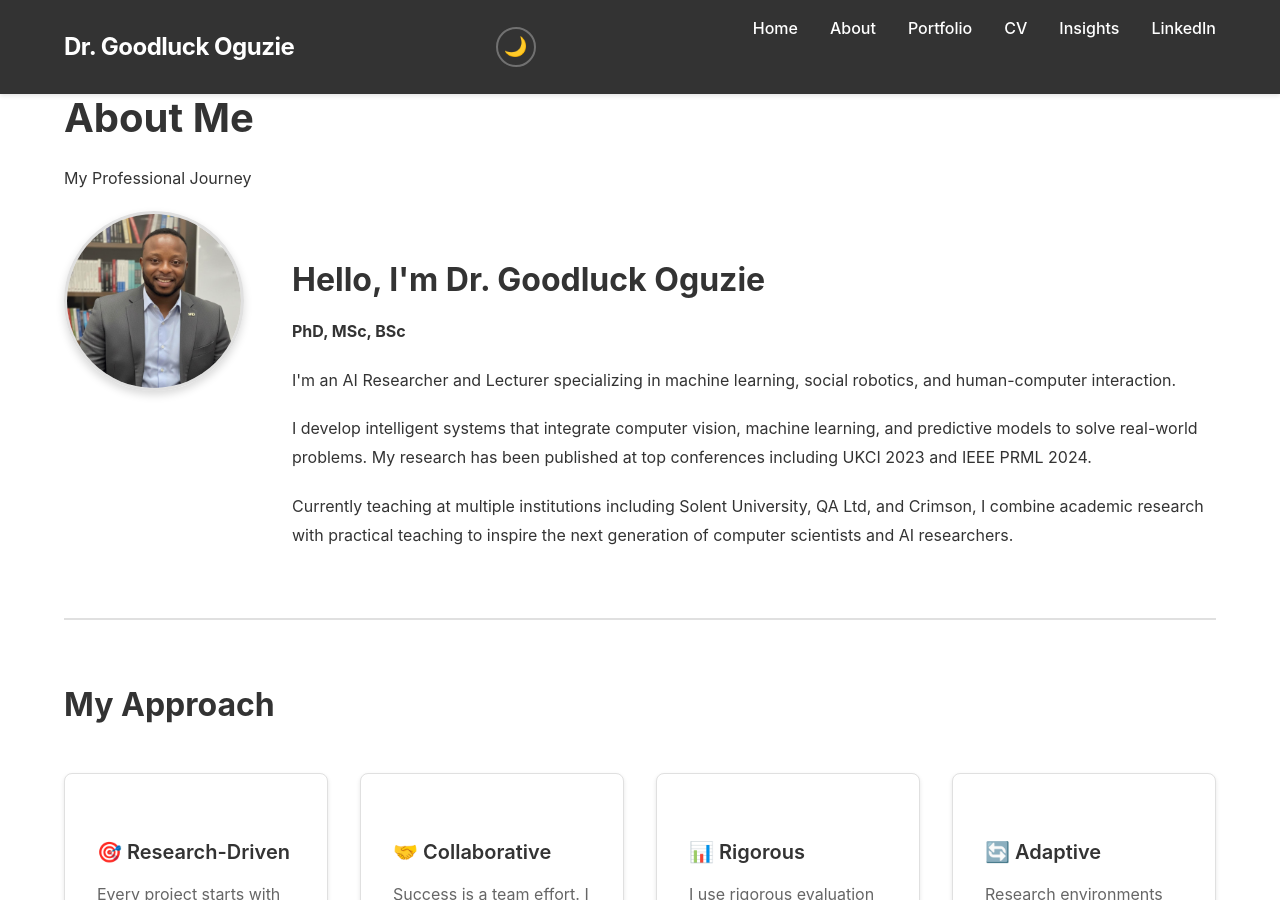
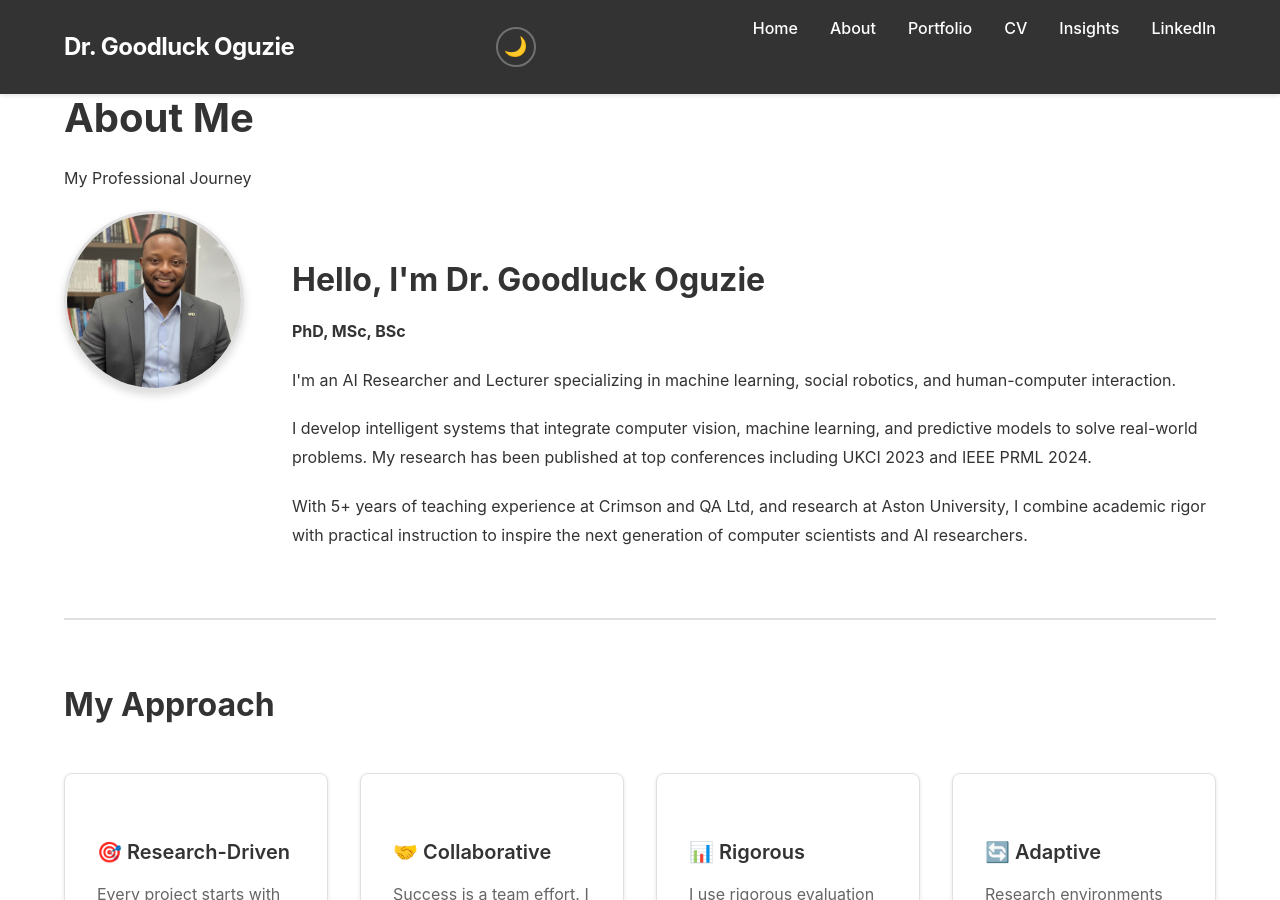
Before and after one commit to goodluckoguzie/goodluckoguzie.github.io, a Jekyll site: the page built from about.md, in a window 1280 px wide and 900 px high. Built offline with Jekyll 4.4.1, drawn with Linux system fonts in a browser that asks for light colours; some of the changed text lies outside the part shown.

Commit message:
Fix institution references to match LinkedIn - QA Ltd and Crimson, not Solent

```diff
--- a/_config.yml
+++ b/_config.yml
@@ -10,7 +10,7 @@ author:
   name: "Dr. Goodluck Oguzie"
   email: "drgoodluckoguzie@gmail.com"
   location: "United Kingdom"
-  institution: "Solent University"
+  institution: "QA Ltd & Crimson"
   bio: "I conduct research on intelligent systems that integrate computer vision, machine learning, and human-computer interaction. My work spans predictive world models, neural network architectures, and healthcare technology applications. I focus on developing adaptive and sustainable AI solutions that promote user trust and technological advancement."
 
 # Social Links
--- a/about.md
+++ b/about.md
@@ -16,7 +16,7 @@ My Professional Journey
     <p><strong>PhD, MSc, BSc</strong></p>
     <p>I'm an AI Researcher and Lecturer specializing in machine learning, social robotics, and human-computer interaction.</p>
     <p>I develop intelligent systems that integrate computer vision, machine learning, and predictive models to solve real-world problems. My research has been published at top conferences including UKCI 2023 and IEEE PRML 2024.</p>
-    <p>Currently teaching at multiple institutions including Solent University, QA Ltd, and Crimson, I combine academic research with practical teaching to inspire the next generation of computer scientists and AI researchers.</p>
+    <p>With 5+ years of teaching experience at Crimson and QA Ltd, and research at Aston University, I combine academic rigor with practical instruction to inspire the next generation of computer scientists and AI researchers.</p>
   </div>
 </div>
 
```
